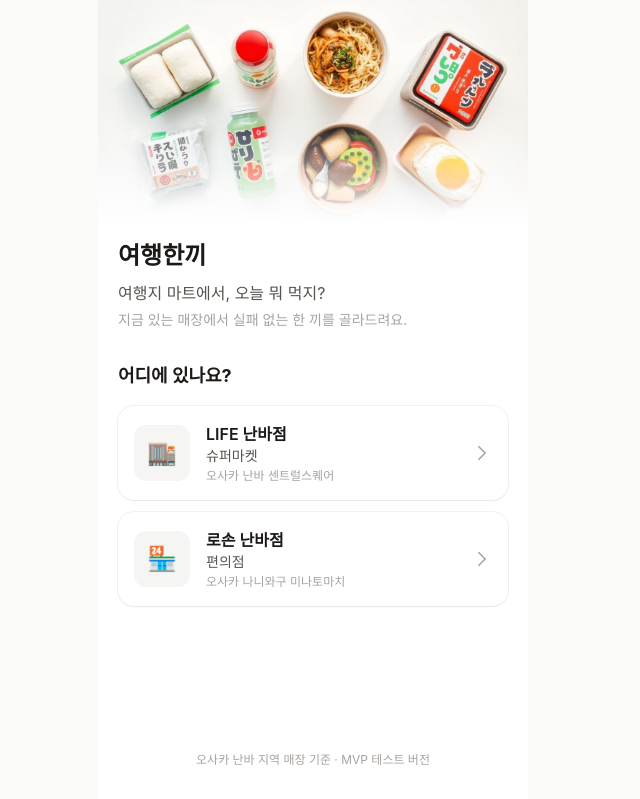
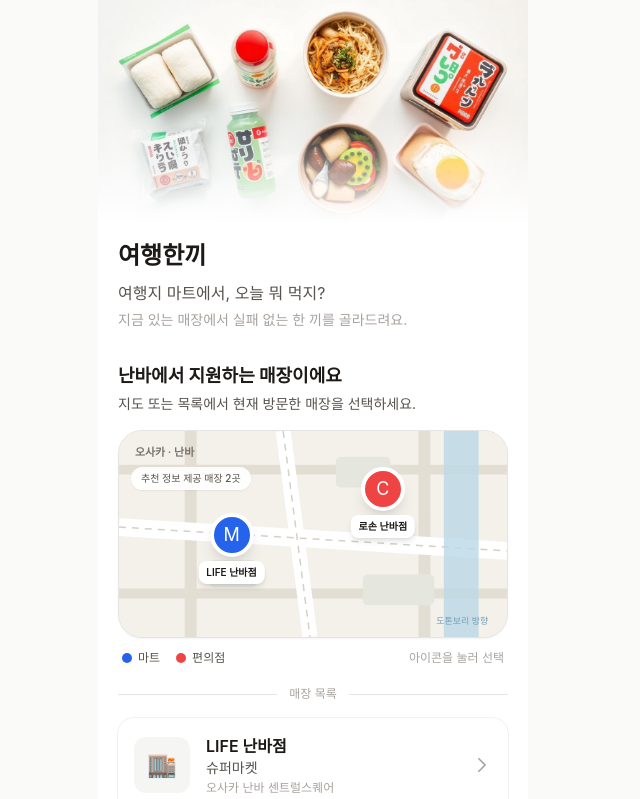
Before and after one commit to susie-Choi/Bite, a Next.js app: page / in a window 1280 px wide. Shown: the top 799 px of the page, without its empty margins (327-967 px from the left). Built offline with nearby package versions, Linux system fonts and the light colour scheme; no server answers; a web font is replaced by a local one.

Commit message:
feat: 홈 화면에 난바 매장 지도 컴포넌트 추가

```diff
--- a/src/app/page.tsx
+++ b/src/app/page.tsx
@@ -6,6 +6,7 @@
 import { stores } from "@/data/stores";
 import { Store } from "@/types";
 import { trackEvent, markSessionStart } from "@/lib/analytics";
+import StoreMap from "@/components/StoreMap";
 
 function StoreCard({ store, onClick }: { store: Store; onClick: () => void }) {
   return (
@@ -86,8 +87,22 @@
       {/* Store Selection */}
       <section className="mt-8" aria-labelledby="store-heading">
         <h2 id="store-heading" className="section-title">
-          어디에 있나요?
+          난바에서 지원하는 매장이에요
         </h2>
+        <p className="mt-1 text-sm text-text-secondary">
+          지도 또는 목록에서 현재 방문한 매장을 선택하세요.
+        </p>
+
+        <div className="mt-4">
+          <StoreMap stores={stores} onStoreSelect={handleStoreSelect} />
+        </div>
+
+        <div className="mt-5 flex items-center gap-3" aria-hidden="true">
+          <span className="h-px flex-1 bg-stone-200" />
+          <span className="text-xs text-text-tertiary">매장 목록</span>
+          <span className="h-px flex-1 bg-stone-200" />
+        </div>
+
         <div className="mt-4 flex flex-col gap-3">
           {stores.map((store) => (
             <StoreCard
@@ -97,6 +112,10 @@
             />
           ))}
         </div>
+
+        <p className="mt-4 rounded-xl bg-blue-50 px-3 py-2.5 text-xs leading-relaxed text-blue-700">
+          현재 위치나 실시간 재고를 표시하는 지도가 아니며, 여행한끼가 추천 정보를 제공하는 MVP 테스트 매장입니다.
+        </p>
       </section>
 
       {/* Footer note */}
--- /dev/null
+++ b/src/components/StoreMap.tsx
@@ -0,0 +1,88 @@
+import { Store, StoreId } from "@/types";
+
+interface StoreMapProps {
+  stores: Store[];
+  onStoreSelect: (store: Store) => void;
+}
+
+const markerPositions: Record<StoreId, { left: string; top: string }> = {
+  life_namba: { left: "29%", top: "61%" },
+  lawson_namba: { left: "68%", top: "39%" },
+};
+
+export default function StoreMap({ stores, onStoreSelect }: StoreMapProps) {
+  return (
+    <div>
+      <div
+        className="relative h-52 overflow-hidden rounded-3xl border border-stone-200 bg-[#f4f1ea] shadow-sm"
+        role="group"
+        aria-label="오사카 난바 추천 지원 매장 지도"
+      >
+        <svg
+          aria-hidden="true"
+          className="absolute inset-0 h-full w-full"
+          viewBox="0 0 390 208"
+          preserveAspectRatio="none"
+        >
+          <rect width="390" height="208" fill="#F4F1EA" />
+          <path d="M0 39H390M0 164H390" stroke="#E3DED3" strokeWidth="10" />
+          <path d="M72 0V208M307 0V208" stroke="#E3DED3" strokeWidth="12" />
+          <path d="M0 97L390 121" stroke="#FFFFFF" strokeWidth="18" />
+          <path d="M165 0L192 208" stroke="#FFFFFF" strokeWidth="15" />
+          <path d="M0 97L390 121" stroke="#D6D0C5" strokeWidth="1.5" strokeDasharray="7 6" />
+          <path d="M165 0L192 208" stroke="#D6D0C5" strokeWidth="1.5" strokeDasharray="7 6" />
+          <rect x="218" y="26" width="55" height="31" rx="5" fill="#E5E7DF" />
+          <rect x="91" y="130" width="47" height="28" rx="5" fill="#E5E7DF" />
+          <rect x="245" y="145" width="72" height="31" rx="5" fill="#E5E7DF" />
+          <path d="M344 0V208" stroke="#BBD9E8" strokeWidth="35" opacity=".8" />
+          <text x="16" y="25" fill="#78716C" fontSize="11" fontWeight="600">오사카 · 난바</text>
+          <text x="319" y="195" fill="#6F9EB7" fontSize="9">도톤보리 방향</text>
+        </svg>
+
+        <div className="absolute left-3 top-9 rounded-full bg-white/90 px-2.5 py-1 text-[10px] font-medium text-text-secondary shadow-sm backdrop-blur">
+          추천 정보 제공 매장 2곳
+        </div>
+
+        {stores.map((store) => {
+          const position = markerPositions[store.id];
+          const isSupermarket = store.type === "supermarket";
+
+          return (
+            <button
+              key={store.id}
+              type="button"
+              onClick={() => onStoreSelect(store)}
+              className="group absolute -translate-x-1/2 -translate-y-full focus:outline-none focus-visible:ring-4 focus-visible:ring-primary-200"
+              style={position}
+              aria-label={`${store.nameKo}, ${store.typeLabel} 선택`}
+            >
+              <span
+                className={`flex h-11 w-11 items-center justify-center rounded-full border-4 border-white text-lg text-white shadow-lg transition-transform group-active:scale-90 ${
+                  isSupermarket ? "bg-blue-600" : "bg-red-500"
+                }`}
+                aria-hidden="true"
+              >
+                {isSupermarket ? "M" : "C"}
+              </span>
+              <span className="absolute left-1/2 top-12 w-max max-w-32 -translate-x-1/2 rounded-lg bg-white px-2 py-1 text-[10px] font-semibold text-text shadow-md">
+                {store.nameKo}
+              </span>
+            </button>
+          );
+        })}
+      </div>
+
+      <div className="mt-3 flex flex-wrap items-center gap-x-4 gap-y-2 px-1 text-xs text-text-secondary">
+        <span className="flex items-center gap-1.5">
+          <span className="h-2.5 w-2.5 rounded-full bg-blue-600" aria-hidden="true" />
+          마트
+        </span>
+        <span className="flex items-center gap-1.5">
+          <span className="h-2.5 w-2.5 rounded-full bg-red-500" aria-hidden="true" />
+          편의점
+        </span>
+        <span className="ml-auto text-text-tertiary">아이콘을 눌러 선택</span>
+      </div>
+    </div>
+  );
+}
```
